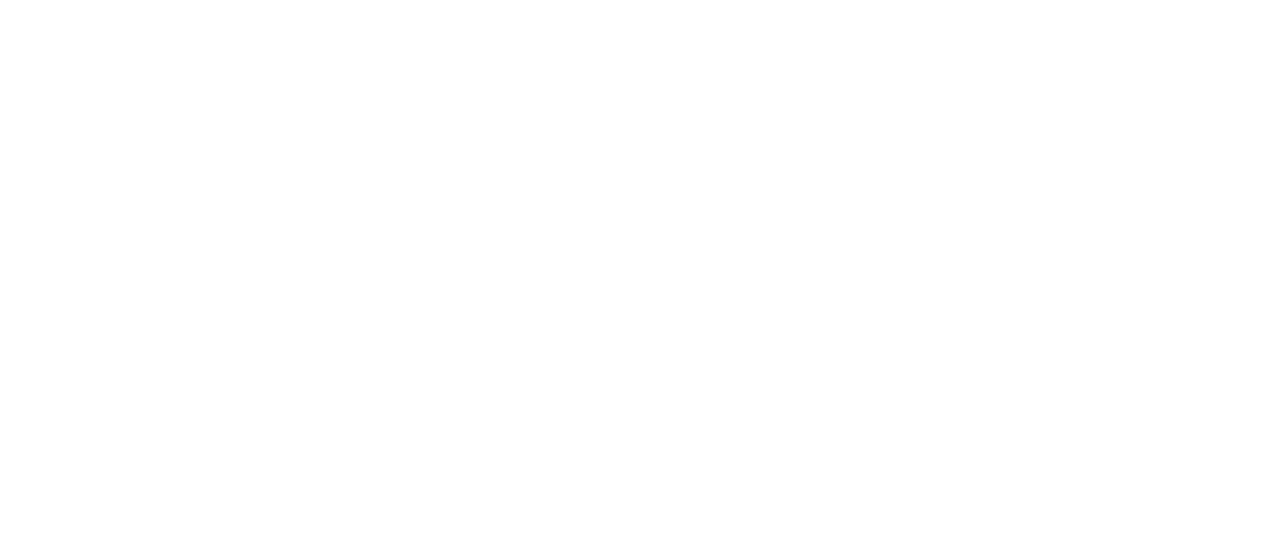
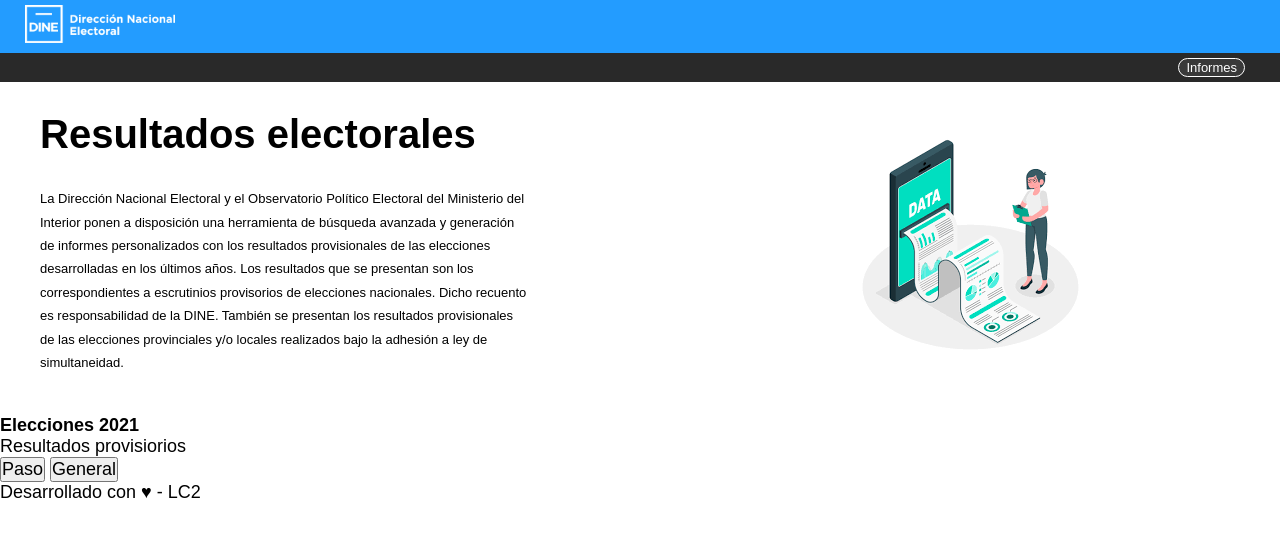
Before and after one commit to AgusOlbii/AgusOlbii.github.io, a plain HTML site: page index.html in a window 1280 px wide. Drawn offline with Linux system fonts and the light colour scheme.

Commit message:
Primer avance (index.html y common.css)

```diff
--- a/css/common.css
+++ b/css/common.css
@@ -1 +1,70 @@
 @import url("https://fonts.googleapis.com/css?family=Roboto:100,300,400,500,700,900");
+
+* {
+  margin: 0;
+  padding: 0;
+  text-decoration: none;
+  list-style: none;
+  box-sizing: border-box;
+  font-size: large;
+  font-family: sans-serif;
+}
+
+.header-page {
+  background-color: rgb(35, 156, 255);
+}
+.logo {
+  max-width: 200px;
+  padding: 5px 25px;
+}
+
+.back-container {
+  text-align: right;
+  background-color: #292929;
+}
+
+#titulo-principal {
+  font-size: 40px;
+  margin: 10px 20px;
+}
+
+#parrafo-principal {
+  font-size: small;
+  margin: 0px 20px;
+  padding: 20px 0%;
+  inline-size: 490px;
+  line-height: 180%;
+}
+
+.active {
+  font-size: small;
+  display: inline-block;
+  padding: 1px 7px;
+  margin: 5px 35px;
+  background-color: #393939; /* Color de fondo del enlace */
+  color: #fff; /* Color del texto del enlace */
+  text-decoration: none; /* Quita el subrayado del enlace */
+  border-radius: 20px; /* Añade bordes redondeados */
+  border: 1.4px solid white;
+}
+
+.active:hover {
+  background-color: #292929;
+}
+
+.contenedor {
+  display: flex; /* Utiliza flexbox para crear una disposición de dos columnas */
+  align-items: center; /* Centra verticalmente el contenido */
+}
+
+.columna-izquierda {
+  flex: 1; /* Toma el 50% del espacio disponible */
+  padding: 20px; /* Espaciado interior para separar el contenido del borde */
+}
+
+.columna-derecha {
+  flex: 1; /* Toma el 50% del espacio disponible */
+  text-align: center; /* Centra horizontalmente el contenido */
+  height: auto;
+  width: 100px;
+}
--- a/index.html
+++ b/index.html
@@ -1,9 +1,72 @@
 <!DOCTYPE html>
-<html lang="en">
+<html lang="es">
   <head>
     <meta charset="UTF-8" />
     <meta name="viewport" content="width=device-width, initial-scale=1.0" />
-    <title>Tp lab II</title>
+    <title>Sistema de Publicación de Resultados Electorales</title>
+    <link rel="shortcut icon" type="image/png" href="favicon-16x16.png" />
+    <link
+      rel="stylesheet"
+      href="https://cdnjs.cloudflare.com/ajax/libs/fontawesome/5.15.4/css/all.min.css"
+      crossorigin="anonymous"
+      referrerpolicy="no-referrer"
+    />
+    <!-- Estilos CSS -->
+    <link rel="stylesheet" href="css/common.css" />
   </head>
-  <body></body>
+  <body>
+    <header>
+      <!--Barra de logo portal-->
+      <div class="header-page">
+        <a href="index.html">
+          <img src="img/Logo_DINE_negativo.png" alt="logo" class="logo" />
+        </a>
+      </div>
+      <!--Barra de menú principal-->
+      <div class="back-container">
+        <ul>
+          <li><a class="active" href="informes.html">Informes</a></li>
+          <li><a href="#contact"></a></li>
+        </ul>
+      </div>
+    </header>
+    <!-- Contenido principal de la página -->
+    <main>
+      <section id="sec-titulo">
+        <!--Seccion para agregar una palicula favorita por codigo-->
+        <div class="contenedor">
+          <div class="columna-izquierda">
+            <h1 id="titulo-principal">Resultados electorales</h1>
+            <p id="parrafo-principal">
+              La Dirección Nacional Electoral y el Observatorio Político
+              Electoral del Ministerio del Interior ponen a disposición una
+              herramienta de búsqueda avanzada y generación de informes
+              personalizados con los resultados provisionales de las elecciones
+              desarrolladas en los últimos años. Los resultados que se presentan
+              son los correspondientes a escrutinios provisorios de elecciones
+              nacionales. Dicho recuento es responsabilidad de la DINE. También
+              se presentan los resultados provisionales de las elecciones
+              provinciales y/o locales realizados bajo la adhesión a ley de
+              simultaneidad.
+            </p>
+          </div>
+          <div class="columna-derecha">
+            <img src="img/images.png" alt="img-index" />
+          </div>
+        </div>
+      </section>
+      <div>
+        <section id="sec-contenido">
+          <h3>Elecciones 2021</h3>
+          <p>Resultados provisiorios</p>
+          <input type="button" name="Paso" id="Paso" value="Paso" />
+          <input type="button" name="General" id="General" value="General" />
+        </section>
+      </div>
+    </main>
+    <!--Pie de página-->
+    <footer>
+      <p>Desarrollado con ♥ - LC2</p>
+    </footer>
+  </body>
 </html>
```
Also changed, not shown: generales.html (+65 -0 lines), informes.html (+63 -0 lines), paso.html (+63 -0 lines), img/Logo_DINE_negativo.png (added), img/banner-data-trust-fideicomiso-datos.webp (added), img/base-de-datos-de-candidatos.webp (added), img/f-procesamiento-de-datos-power-bi.jpg (added), img/icons/Logo_DINE_negativo.a88f983e.png (added), img/icons/Ministerio-del-Interior_pluma.1ab9a7a7.png (added), img/icons/favicon-16x16.png (added), img/icons/favicon-32x32.png (added), img/icons/logos_001-10.4430c8d5.png (added), img/images.png (added), img/images_process.png (added), 3 other files.
